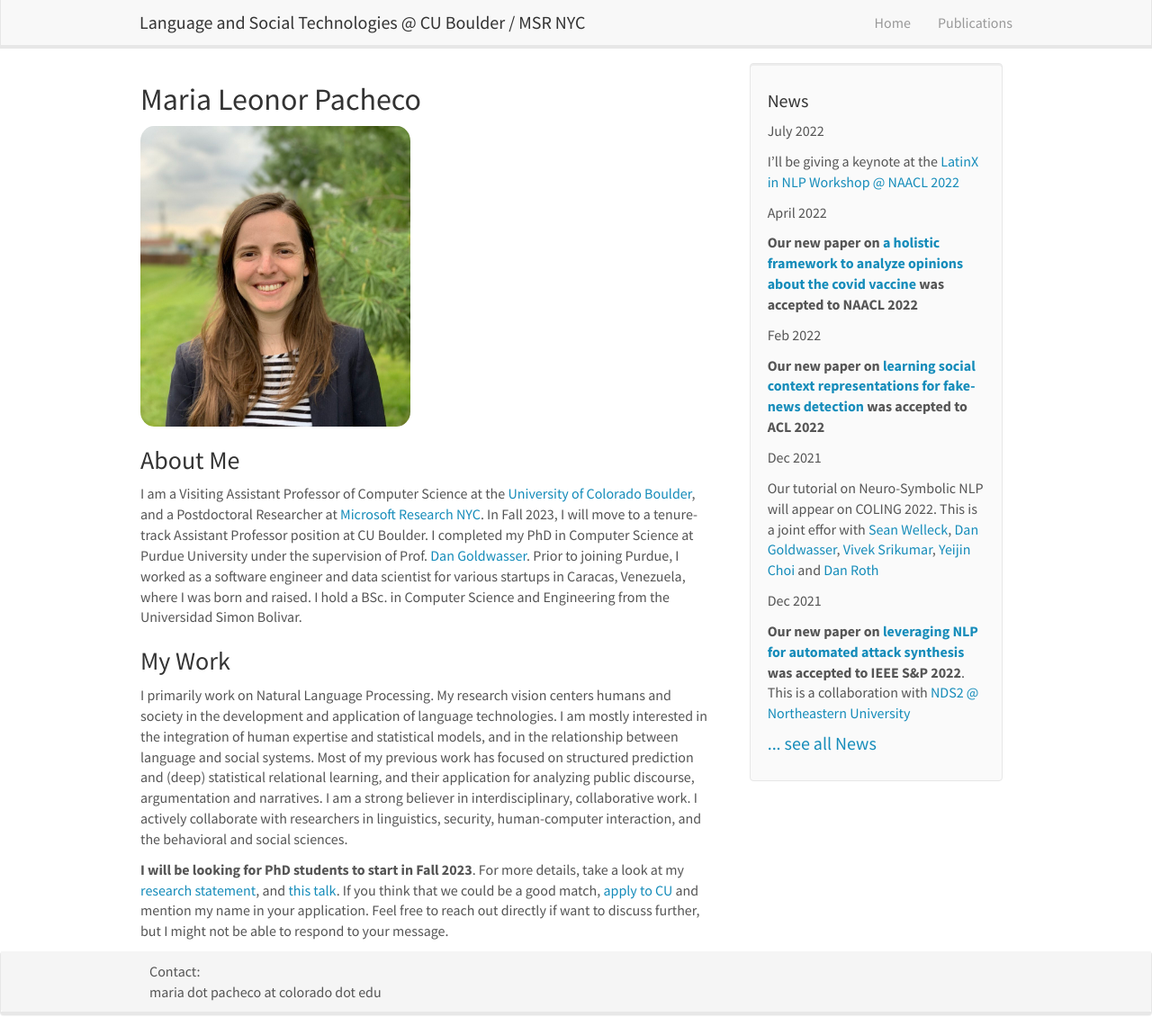
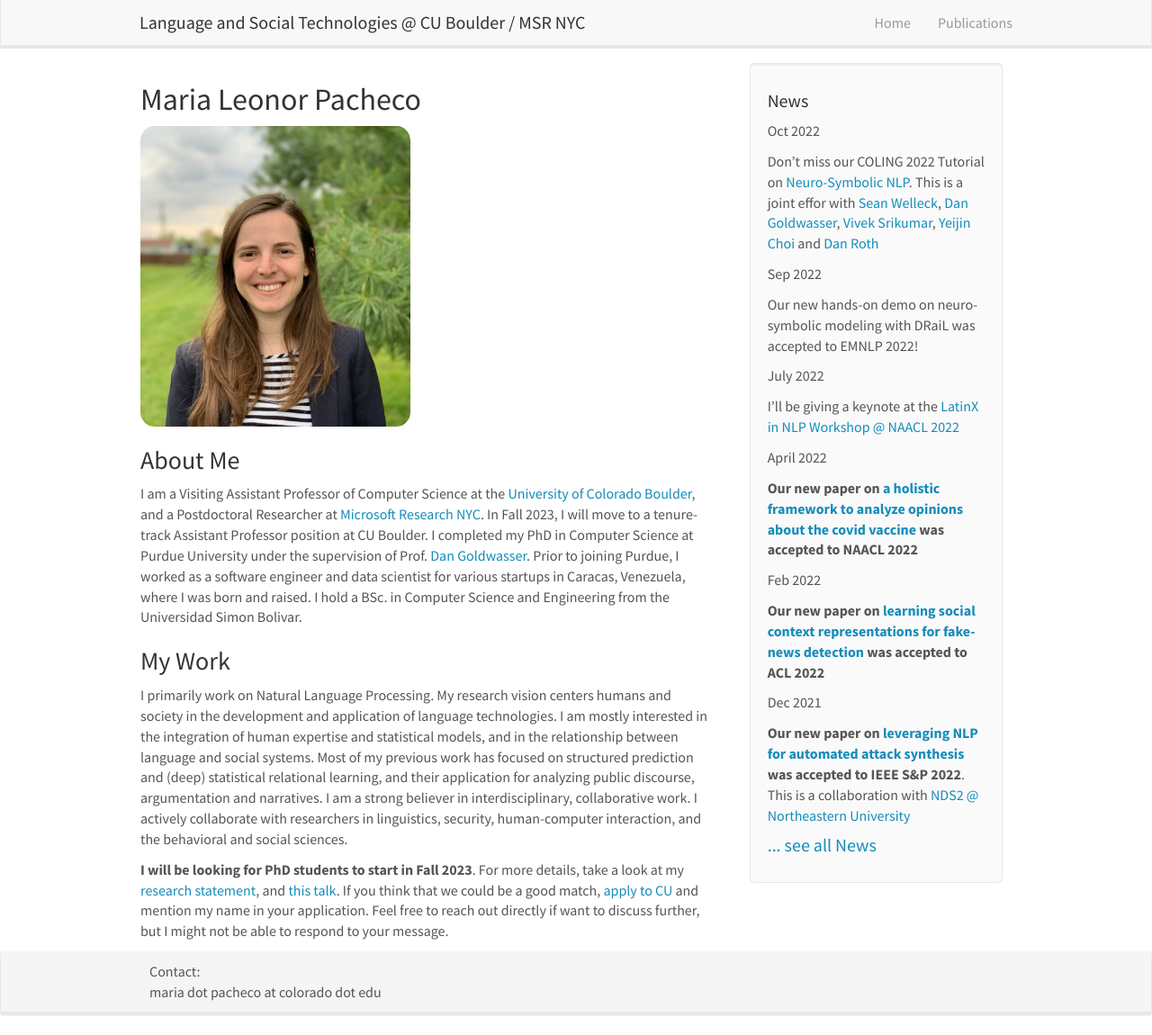
Before and after one commit to mlpacheco/mlpacheco.github.io, a Jekyll site: the page built from _pages/home.md, in a window 1280 px wide and 1150 px high. Shown: the whole window at 90% size. Built offline with Jekyll 4.4.1, drawn with Linux system fonts in a browser that asks for light colours; nearby versions of some CDN libraries.

Commit message:
Update news.yml

```diff
--- a/_data/news.yml
+++ b/_data/news.yml
@@ -1,3 +1,9 @@
+
+- date: Oct 2022
+  headline: "Don't miss our COLING 2022 Tutorial on [Neuro-Symbolic NLP](https://ns4nlp-coling.github.io/). This is a joint effor with [Sean Welleck](https://cs.nyu.edu/~welleck/), [Dan Goldwasser](https://www.cs.purdue.edu/homes/dgoldwas/), [Vivek Srikumar](https://svivek.com/), [Yeijin Choi](https://homes.cs.washington.edu/~yejin/) and [Dan Roth](https://www.cis.upenn.edu/~danroth/)"
+
+- date: Sep 2022
+  headline: "Our new hands-on demo on neuro-symbolic modeling with DRaiL was accepted to EMNLP 2022!"
 
 - date: July 2022
   headline: "I'll be giving a keynote at the [LatinX in NLP Workshop @ NAACL 2022](https://www.latinxinai.org/naacl-2022)"
@@ -9,7 +15,4 @@
   headline: "**Our new paper on [learning social context representations for fake-news detection](https://aclanthology.org/2022.acl-long.97/) was accepted to ACL 2022**"
 
 - date: Dec 2021
-  headline: "Our tutorial on Neuro-Symbolic NLP will appear on COLING 2022. This is a joint effor with [Sean Welleck](https://cs.nyu.edu/~welleck/), [Dan Goldwasser](https://www.cs.purdue.edu/homes/dgoldwas/), [Vivek Srikumar](https://svivek.com/), [Yeijin Choi](https://homes.cs.washington.edu/~yejin/) and [Dan Roth](https://www.cis.upenn.edu/~danroth/)"
-
-- date: Dec 2021
   headline: "**Our new paper on [leveraging NLP for automated attack synthesis](https://arxiv.org/abs/2202.09470) was accepted to IEEE S&P 2022**. This is a collaboration with [NDS2 @ Northeastern University](https://nds2.ccs.neu.edu/)"
```
